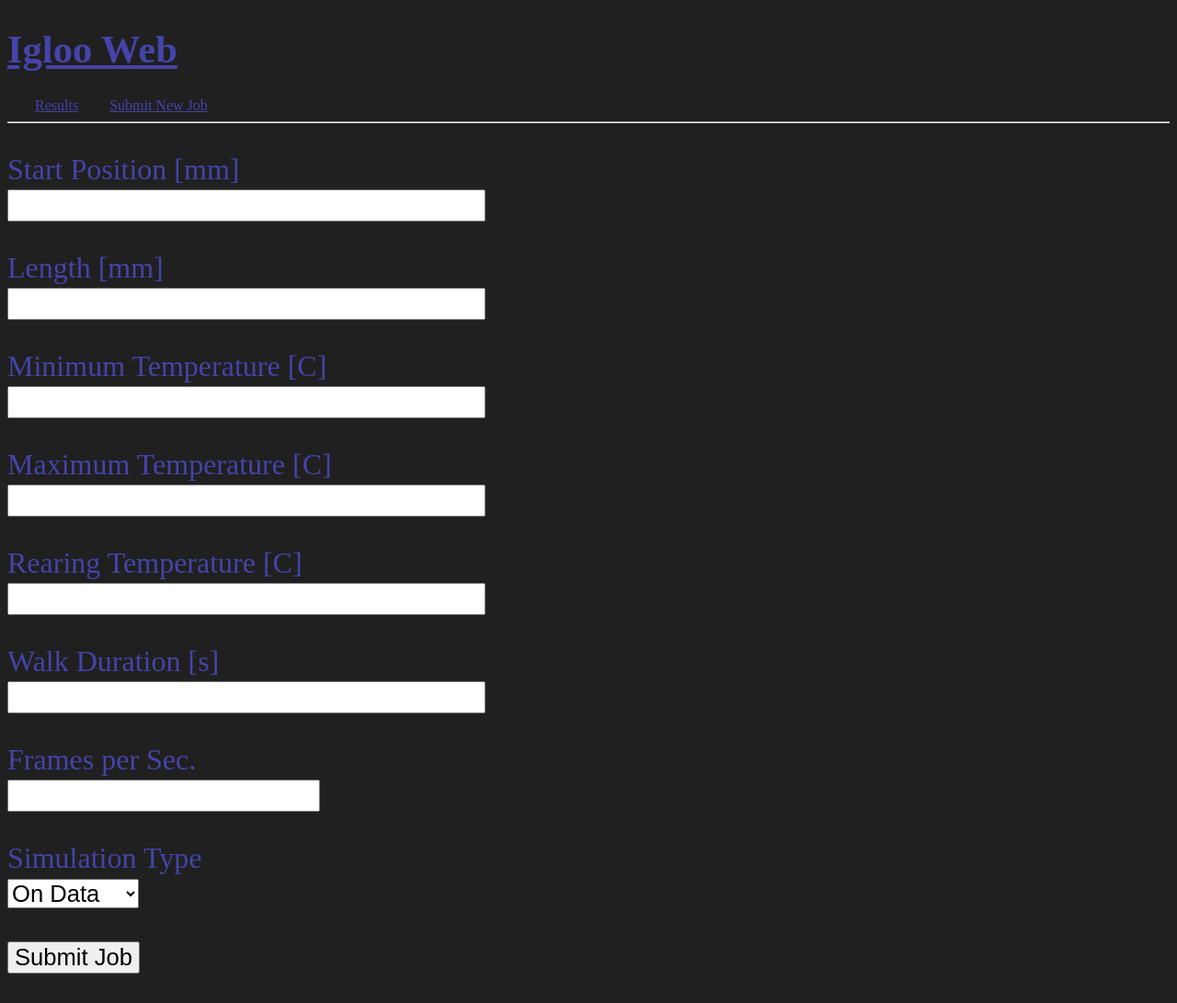
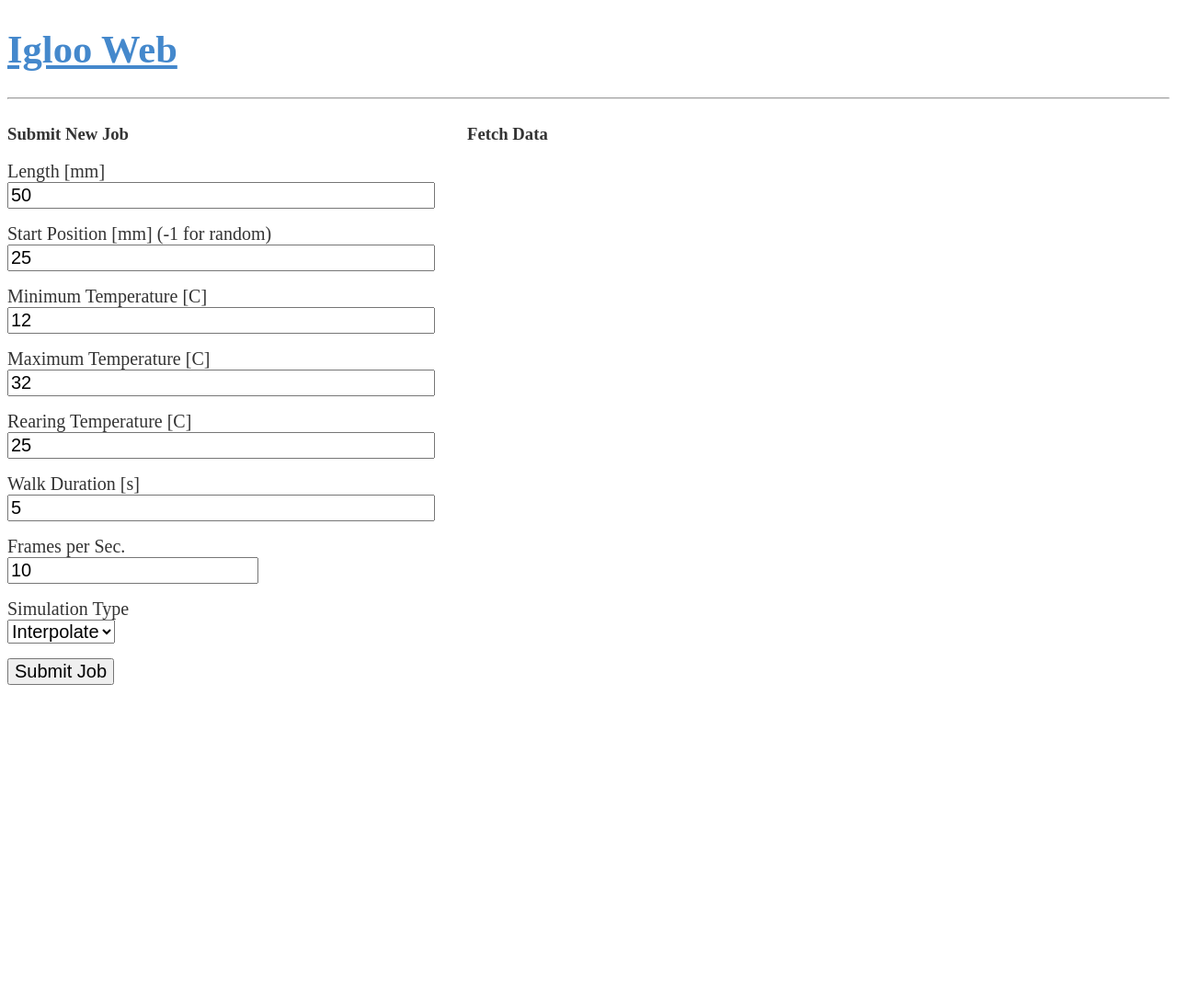
Before and after one commit to ilyasku/igloo_webapp, a Flask app: template igloo_webapp/web/templates/submit_job.html in a window 1280 px wide. Shown: the whole page at 92% size. After the commit the page ends 745 px from the top, so only its background shows below. Run offline with Flask 2, Linux system fonts and the light colour scheme; the template is opened without the code that fills it: values that come from a table or form of the project are taken from there, others are empty; parts of the project's set-up code (start-up, migrations or seed data) failed here and were passed over.

Commit message:
started putting a fetch div next to the submit job div

```diff
--- a/igloo_webapp/web/igloo_server.py
+++ b/igloo_webapp/web/igloo_server.py
@@ -2,6 +2,7 @@ from flask import (render_template, redirect, flash,
                    url_for, session, abort)
 from datetime import datetime
 from .run_rwmc_form import RunRWMCForm
+from .fetch_data_form import FetchDataForm
 
 
 class IglooServer:
@@ -14,7 +15,8 @@ class IglooServer:
         form = RunRWMCForm()
         if form.validate_on_submit():
             return "valid!"
-        return render_template('submit_job.html', title='Submit Job', form=form)
+        return render_template('submit_job.html', title='Submit Job', form=form,
+                               form_fetch=fetch_data_form())
 
     def handle_run_rwmc_form(self):
         return "igloo_server.handle_run_rwmc_form: not implemented yet!"
--- a/igloo_webapp/web/run_rwmc_form.py
+++ b/igloo_webapp/web/run_rwmc_form.py
@@ -5,13 +5,15 @@ from wtforms.validators import DataRequired
 
 
 class RunRWMCForm(FlaskForm):
-    start_pos = FloatField('Start Position [mm]', validators=[DataRequired()])
-    T_min = FloatField('Minimum Temperature [C]', validators=[DataRequired()])
-    T_max = FloatField('Maximum Temperature [C]', validators=[DataRequired()])
-    T_rear = FloatField('Rearing Temperature [C]', validators=[DataRequired()])
-    length = FloatField('Length [mm]', validators=[DataRequired()])
-    duration = FloatField('Walk Duration [s]', validators=[DataRequired()])
-    frames_per_sec = IntegerField('Frames per Sec.', validators=[DataRequired()])
-    simulation_type = SelectField('Simulation Type', choices=[('onData', 'On Data'),
-                                                              ('interpolate', 'Interpolate')])
+    start_pos = FloatField('Start Position [mm] (-1 for random)',
+                           validators=[DataRequired()], default=25)
+    T_min = FloatField('Minimum Temperature [C]', validators=[DataRequired()], default=12)
+    T_max = FloatField('Maximum Temperature [C]', validators=[DataRequired()], default=32)
+    T_rear = FloatField('Rearing Temperature [C]', validators=[DataRequired()], default=25)
+    length = FloatField('Length [mm]', validators=[DataRequired()], default=50)
+    duration = FloatField('Walk Duration [s]', validators=[DataRequired()], default=5)
+    frames_per_sec = IntegerField('Frames per Sec.', validators=[DataRequired()], default=10)
+    simulation_type = SelectField('Simulation Type', choices=[('interpolate', 'Interpolate'),
+                                                              ('onData', 'On Data')])
+    n_flies = IntegerField('Number of Flies/Simulations', validators=[DataRequired()], default=1)
     submit = SubmitField('Submit Job')
--- a/igloo_webapp/web/templates/base.html
+++ b/igloo_webapp/web/templates/base.html
@@ -8,8 +8,8 @@
   <body> <!-- use this for mobile device support: style="font-size: 1.5vw;"> -->
     <h1 style="font-size: 266%;"><a href="{{ url_for('show_run_rwmc_form') }}">Igloo Web</a></h1>
     <div class="headerNavigation">
-      <a href="{{ url_for('show_results') }}">Results</a>
-      <a href="{{ url_for('show_run_rwmc_form') }}">Submit New Job</a>
+      <!-- <a href="{{ url_for('show_results') }}">Results</a> -->
+      <!-- <a href="{{ url_for('show_run_rwmc_form') }}">Submit New Job</a> -->
       {% if session.get('is_admin') %}
       <a href="{{ url_for('show_admin_page') }}">Admin</a>
       {% endif %}
--- a/igloo_webapp/web/templates/submit_job.html
+++ b/igloo_webapp/web/templates/submit_job.html
@@ -1,66 +1,70 @@
 {% extends "base.html" %}
 
 {% block content %}
-<div style="width: 100%; font-size:200%;">
+<div style="width: 45%; float: left; max-width: 500px;">
+  <h3>Submit New Job</h3>
   <form style="width: 100%;" action="" method="post">
     {{ form.hidden_tag() }}
     <p>
+      {{ form.length.label }}<br/>
+      {{ form.length(size=36) }}
+      {% for error in form.length.errors %}
+      <span style="color: red;">[{{ error }}]</span>
+      {% endfor %}
+    </p>
+    <p>
       {{ form.start_pos.label }}<br>
-      {{ form.start_pos(style="font-size: 80%;", size=32) }}
+      {{ form.start_pos(size=36) }}
       {% for error in form.start_pos.errors %}
       <span style="color: red;">[{{ error }}]</span>
       {% endfor %}
     </p>
     <p>
-      {{ form.length.label }}<br/>
-      {{ form.length(style="font-size: 80%;", size=32) }}
-      {% for error in form.length.errors %}
-      <span style="color: red;">[{{ error }}]</span>
-      {% endfor %}
-    </p>
-    <p>
       {{ form.T_min.label }}<br/>
-      {{ form.T_min(style="font-size: 80%;", size=32) }}
+      {{ form.T_min(size=36) }}
       {% for error in form.T_min.errors %}
       <span style="color: red;">[{{ error }}]</span>
       {% endfor %}
     </p>
     <p>
       {{ form.T_max.label }}<br/>
-      {{ form.T_max(style="font-size: 80%;", size=32) }}
+      {{ form.T_max(size=36) }}
       {% for error in form.T_max.errors %}
       <span style="color: red;">[{{ error }}]</span>
       {% endfor %}
     </p>
     <p>
       {{ form.T_rear.label }}<br/>
-      {{ form.T_rear(style="font-size: 80%;", size=32) }}
+      {{ form.T_rear(size=36) }}
       {% for error in form.T_rear.errors %}
       <span style="color: red;">[{{ error }}]</span>
       {% endfor %}
     </p>
     <p>
       {{ form.duration.label }}<br/>
-      {{ form.duration(style="font-size: 80%;", size=32) }}
+      {{ form.duration(size=36) }}
       {% for error in form.duration.errors %}
       <span style="color: red;">[{{ error }}]</span>
       {% endfor %}
     </p>
     <p>
       {{ form.frames_per_sec.label }}<br/>
-      {{ form.frames_per_sec(style="font-size: 80%;", size=32) }}
+      {{ form.frames_per_sec(size=36) }}
       {% for error in form.frames_per_sec.errors %}
       <span style="color: red;">[{{ error }}]</span>
       {% endfor %}
     </p>
     <p>
       {{ form.simulation_type.label }}<br/>
-      {{ form.simulation_type(style="font-size: 80%;") }}
+      {{ form.simulation_type() }}
       {% for error in form.simulation_type.errors %}
       <span style="color: red;">[{{ error }}]</span>
       {% endfor %}
     </p>
-    <p>{{ form.submit(style="font-size: 80%;") }}</p>
+    <p>{{ form.submit() }}</p>
   </form>
 </div>
+<div style="width: 45%; float: left; max-width: 500px;">
+  <h3>Fetch Data</h3>
+</div>
 {% endblock %}
--- a/static/css/theme.css
+++ b/static/css/theme.css
@@ -1,6 +1,6 @@
 body {
-    background: #202020;
-    color: #4444aa;
+    background: #FFFFFF;
+    color: #333333;
 }
 
 tr:nth-child(even) {
@@ -14,13 +14,19 @@ tr:nth-child(odd) {
 }
 
 a {
-    color: #4444aa;
+    color: #4488cc;
+    //color: #ffffff;
 }
 
 th, td {
     padding: 5px;
 }
 
-.headerNavigation>a {
-    padding: 2px 0px 2px 30px;
+.headerNavigation a {
+    font-size: 1.4em;
+    padding: 2px 0px 2px 10px;
 }
+
+label, select, input{
+    font-size: 1.25em;
+}
```
Also changed, not shown: igloo_webapp/web/fetch_data_form.py (added, +8 -0 lines).
